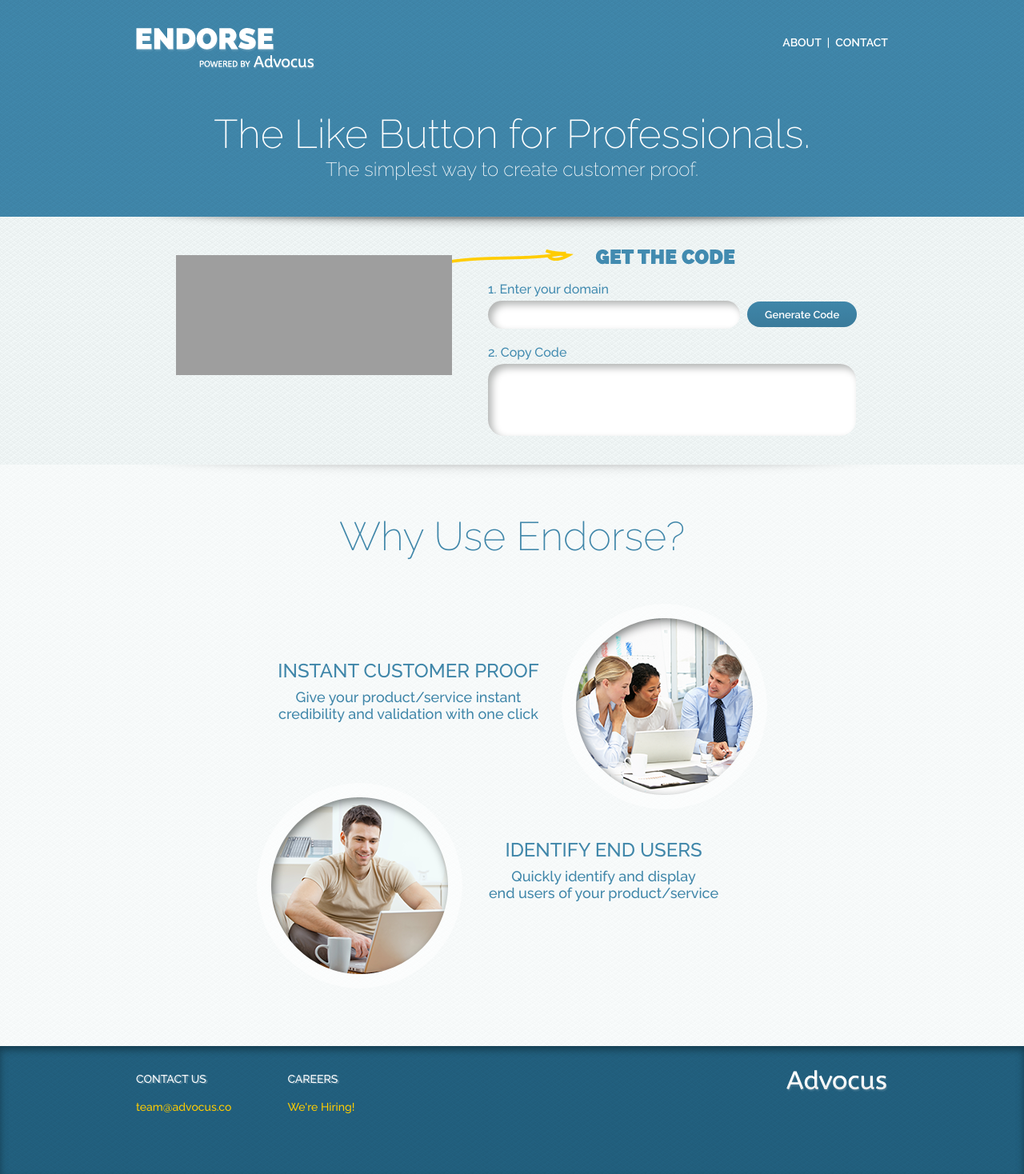
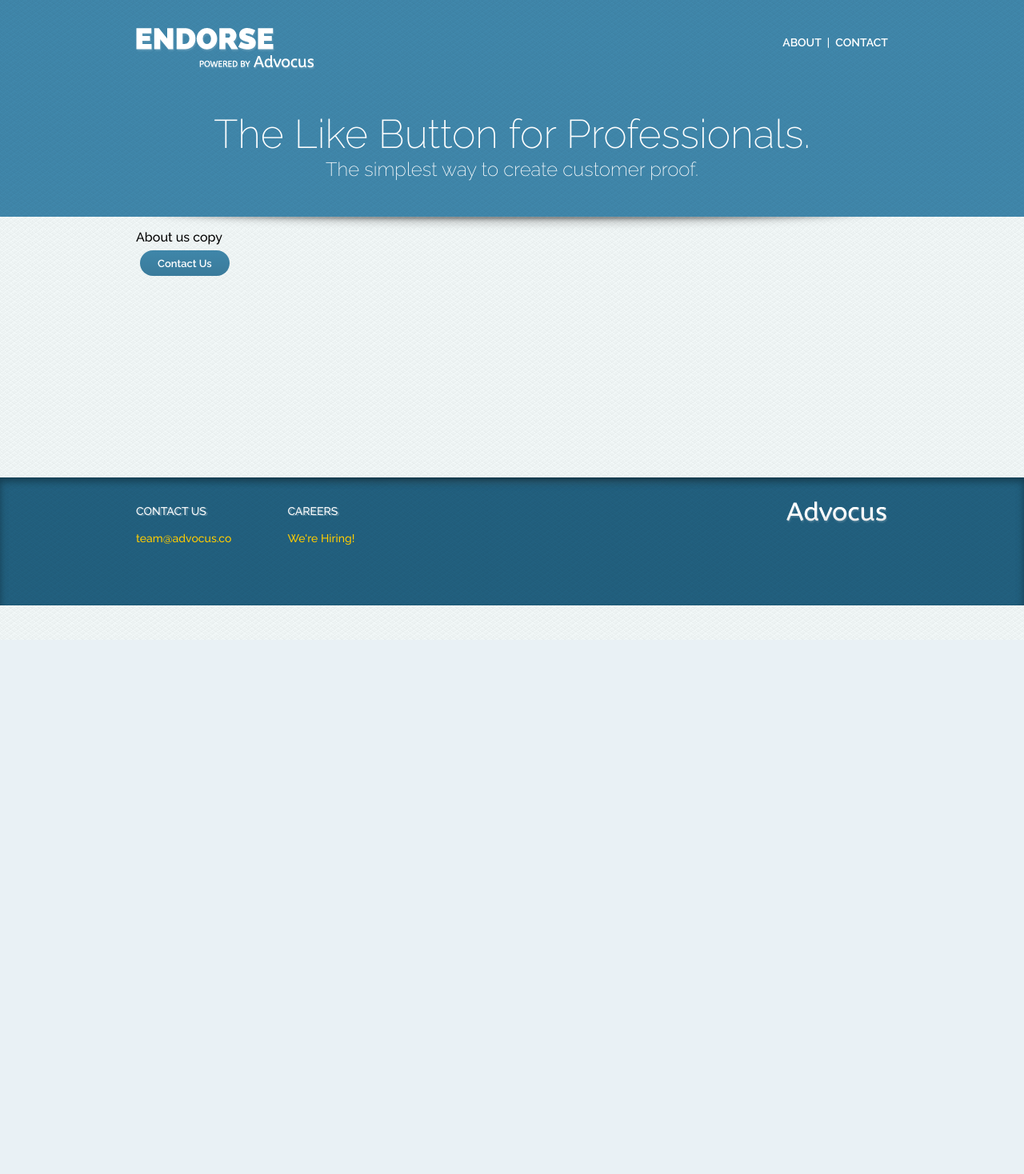
Before and after one commit to rporeilly/Advocus, a PHP site: page /about.php in a window 1280 px wide. Shown: the whole page at 80% size. After the commit the page ends 757 px from the top, so only its background shows below. Run offline with PHP 8.4, Linux system fonts and the light colour scheme; grey boxes are pictures that could not be loaded.

Commit message:
Adding includes

```diff
--- a/about.php
+++ b/about.php
@@ -2,78 +2,32 @@
 "http://www.w3.org/TR/xhtml1/DTD/xhtml1-transitional.dtd">
 <html xmlns="http://www.w3.org/1999/xhtml">
 
-<head>
-  <meta charset="utf-8">
-  <title>Endorse | Powered by Advocus</title>
-  <meta name="description" content="">
-  <link href='http://fonts.googleapis.com/css?family=Raleway:400,200,300,700,600,500' rel='stylesheet' type='text/css'>
-  <link rel="stylesheet" href="css/style.css">
-</head>
+  <head>
+    <meta charset="utf-8">
+    <title>Endorse | Powered by Advocus</title>
+    <meta name="description" content="">
+
+    <?php include 'includes/links.php'; ?>
+
+  </head>
 
   <body>
-    <div id="header">
-      <div id="header-inner">
-        <div id="branding">
-          <img id="logo" src="images/logo.png" alt="Advocus Logo" />
-          <div class="links">
-            <a href="#">About</a>&nbsp;&nbsp;|&nbsp;&nbsp;<a href="mailto:team@advocus.co">Contact</a>
-          </div>
-        </div>
-        <h1>The Like Button for Professionals.</h1>
-        <h2>The simplest way to create customer proof.</h2>
+
+    <?php include 'includes/header.php'; ?>
+
+    <div id ="highlight">
+      <div id="highlight-inner">
+
+        <p>About us copy</p>
+        <a id="contact-btn" href="mailto:team@advocus.co">Contact Us</a>
+
       </div>
     </div>
-    <div id="header-shadow"></div>
-    <div id ="highlight">
-      <div id="highlight-inner">
-        <div id="widget">
-          <iframe width="345" allowtransparency="true" border="0" class="advocus-widget" src="http://advocus.co/endorse.html#/87hfg87f" scrolling="no" style="border: none; background: transparent;"></iframe>
-        </div>
-        <div id="get-code">
-          <img src="images/get-code.png" /><br />
-          <label>1. Enter your domain</label><br />
-          <input type="text" id="domain"></input>
-          <a href="#">Generate Code</a><br />
-          <label>2. Copy Code</label><br />
-          <textarea id="copy-code"></textarea>
-        </div>
-      </div>
-    </div>
+
     <div id="highlight-shadow"></div>
-    <div id="content">
-      <div id="content-inner">
-        <h1>Why Use Endorse?</h1>
-        <div class="block img-right">
-          <img src="images/blurb-top.png" />
-          <div class="copy">
-            <h3>Instant Customer Proof</h3>
-            <p>Give your product/service instant<br />credibility and validation with one click</p>
-          </div>
-        </div>
-        <div class="block img-left">
-          <img src="images/blurb-bottom.png" />
-          <div class="copy">
-            <h3>Identify End Users</h3>
-            <p>Quickly identify and display<br />end users of your product/service</p>
-          </div>
-        </div>
-      </div>
-    </div>
-    <div id="footer">
-      <div id="footer-inner">
-        <div id="footer-links">
-          <div class="link">
-            <h4>Contact Us</h4>
-            <a href="mailto:team@advocus.co">team@advocus.co</a>
-          </div>
-          <div class="link">
-            <h4>Careers</h4>
-            <a href="#">We're Hiring!</a>
-          </div>
-        </div>
-        <img src="images/footer-logo.png" alt="Advocus Logo" />
-      </div>
-    </div>
+
+    <?php include 'includes/footer.php'; ?>
+
   </body>
 
 </html>
--- a/css/style.css
+++ b/css/style.css
@@ -3,6 +3,7 @@ body {
   font-weight: 500;
   margin: 0;
   padding: 0;
+  background: url(../images/lightblue-bg.png) repeat;
 }
 
 ::-moz-selection {
@@ -165,7 +166,8 @@ textarea#copy-code {
   margin-left: -60px;
 }
 
-#get-code a {
+#get-code a,
+#contact-btn {
   color: #fff;
   margin-left: 5px;
   padding: 9px 22px 8px;
--- /dev/null
+++ b/includes/footer.php
@@ -0,0 +1,15 @@
+<div id="footer">
+  <div id="footer-inner">
+    <div id="footer-links">
+      <div class="link">
+        <h4>Contact Us</h4>
+        <a href="mailto:team@advocus.co">team@advocus.co</a>
+      </div>
+      <div class="link">
+        <h4>Careers</h4>
+        <a href="#">We're Hiring!</a>
+      </div>
+    </div>
+    <img src="images/footer-logo.png" alt="Advocus Logo" />
+  </div>
+</div>
--- /dev/null
+++ b/includes/header.php
@@ -0,0 +1,13 @@
+<div id="header">
+  <div id="header-inner">
+    <div id="branding">
+      <a href="/"><img id="logo" src="images/logo.png" alt="Advocus Logo" /></a>
+      <div class="links">
+        <a href="about.php">About</a>&nbsp;&nbsp;|&nbsp;&nbsp;<a href="mailto:team@advocus.co">Contact</a>
+      </div>
+    </div>
+    <h1>The Like Button for Professionals.</h1>
+    <h2>The simplest way to create customer proof.</h2>
+  </div>
+</div>
+<div id="header-shadow"></div>
--- /dev/null
+++ b/includes/links.php
@@ -0,0 +1,3 @@
+<link href='http://fonts.googleapis.com/css?family=Raleway:400,200,300,700,600,500' rel='stylesheet' type='text/css'>
+<link rel="stylesheet" href="css/style.css">
+<script src="http://code.jquery.com/jquery-latest.min.js" type="text/javascript"></script>
```
Also changed, not shown: index.php (+19 -35 lines).
